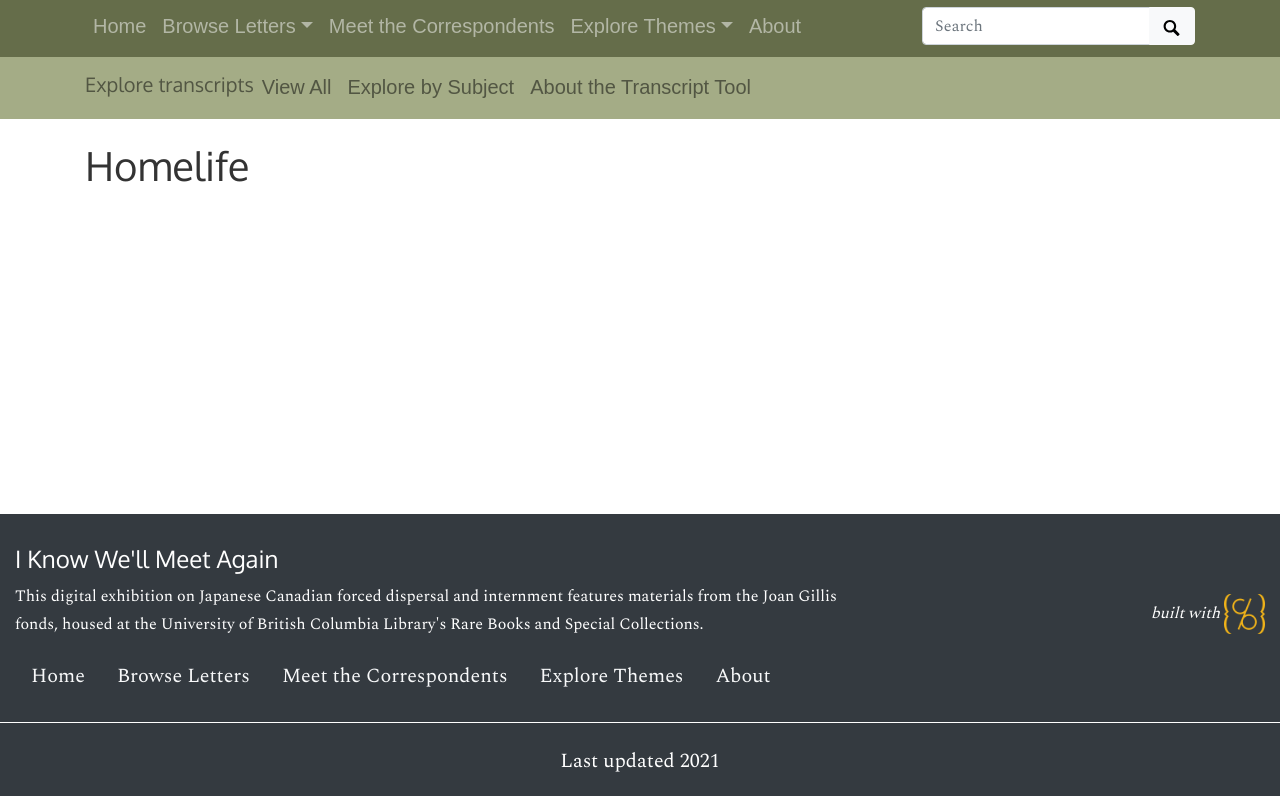
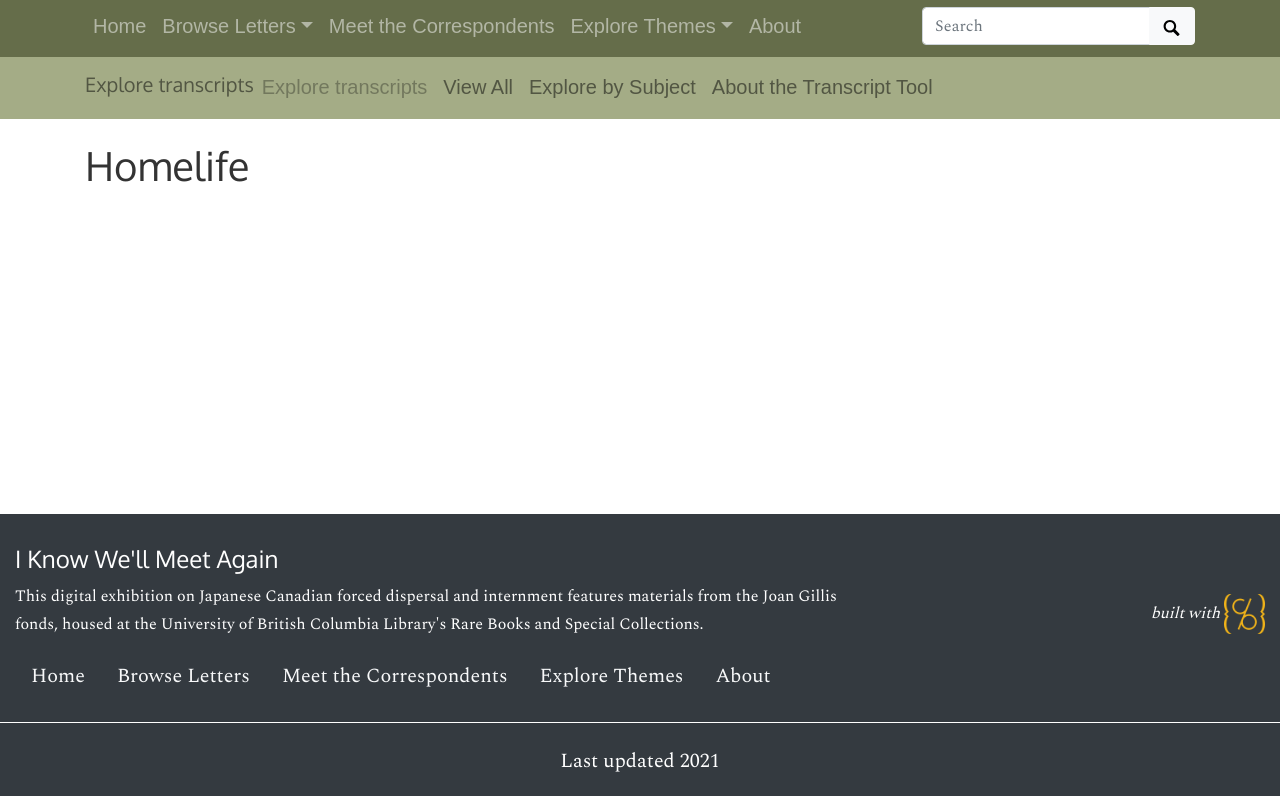
Before and after one commit to ubc-library-rbsc/gillis-2021, a Jekyll site: the page built from pages/homelife.md, in a window 1280 px wide, cut to the strip 104-900 px from the top of the page. Built offline with Jekyll 4.4.1, drawn with Linux system fonts in a browser that asks for light colours.

Commit message:
Try disabled nav link

```diff
--- a/_includes/collection-nav.html
+++ b/_includes/collection-nav.html
@@ -82,6 +82,9 @@
         <div class="collapse navbar-collapse" id="page-nav2">
            <span class="navbar-text h5">Explore transcripts</span>
             <ul class="navbar-nav mr-auto">
+                <li class="nav-item">
+                    <a class="nav-link disabled" href="#">Explore transcripts</a>
+                </li>
               <li class="nav-item ">
                  <a class="nav-link" href="/gillis-2021_ohd">View All</a>
                 </li>
```
